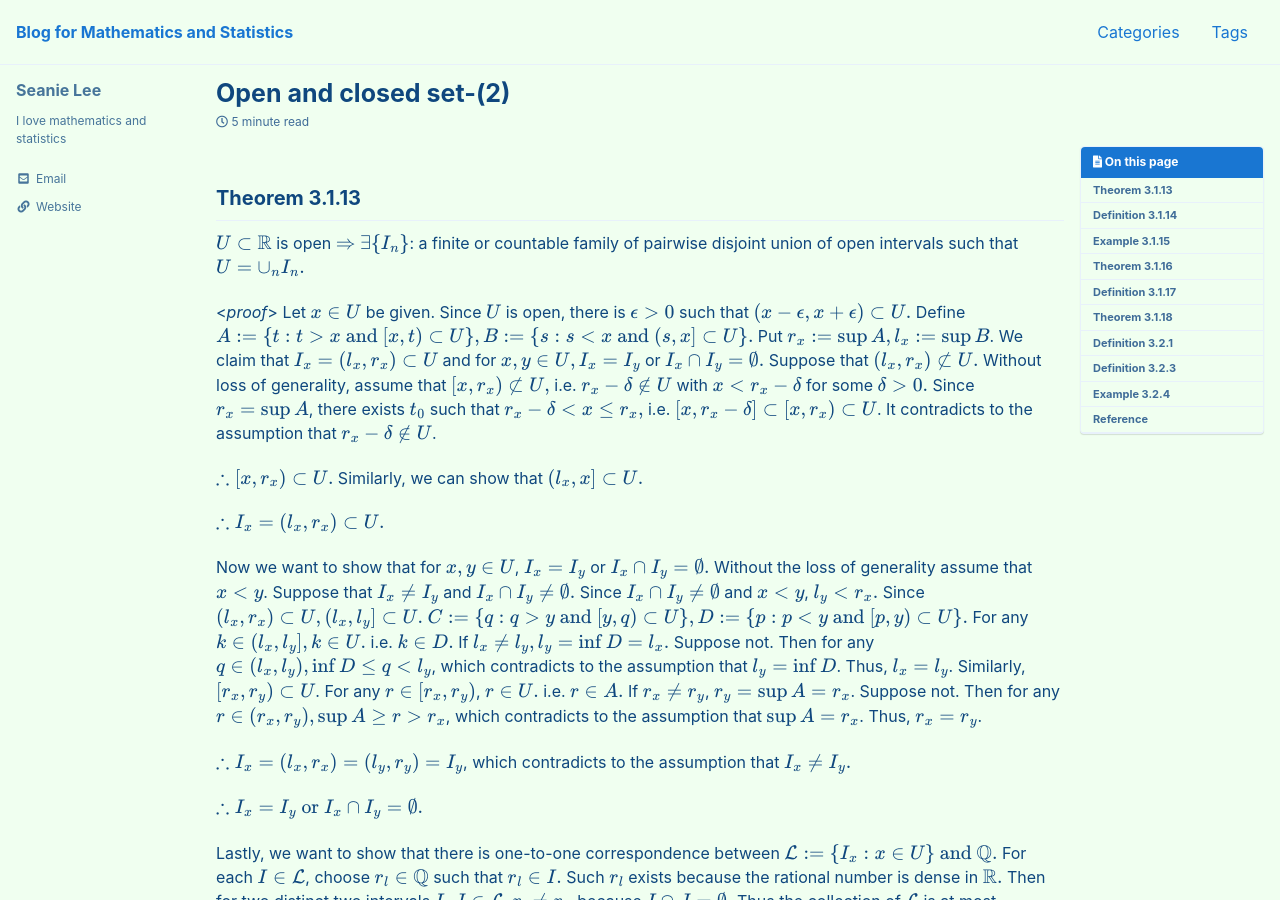
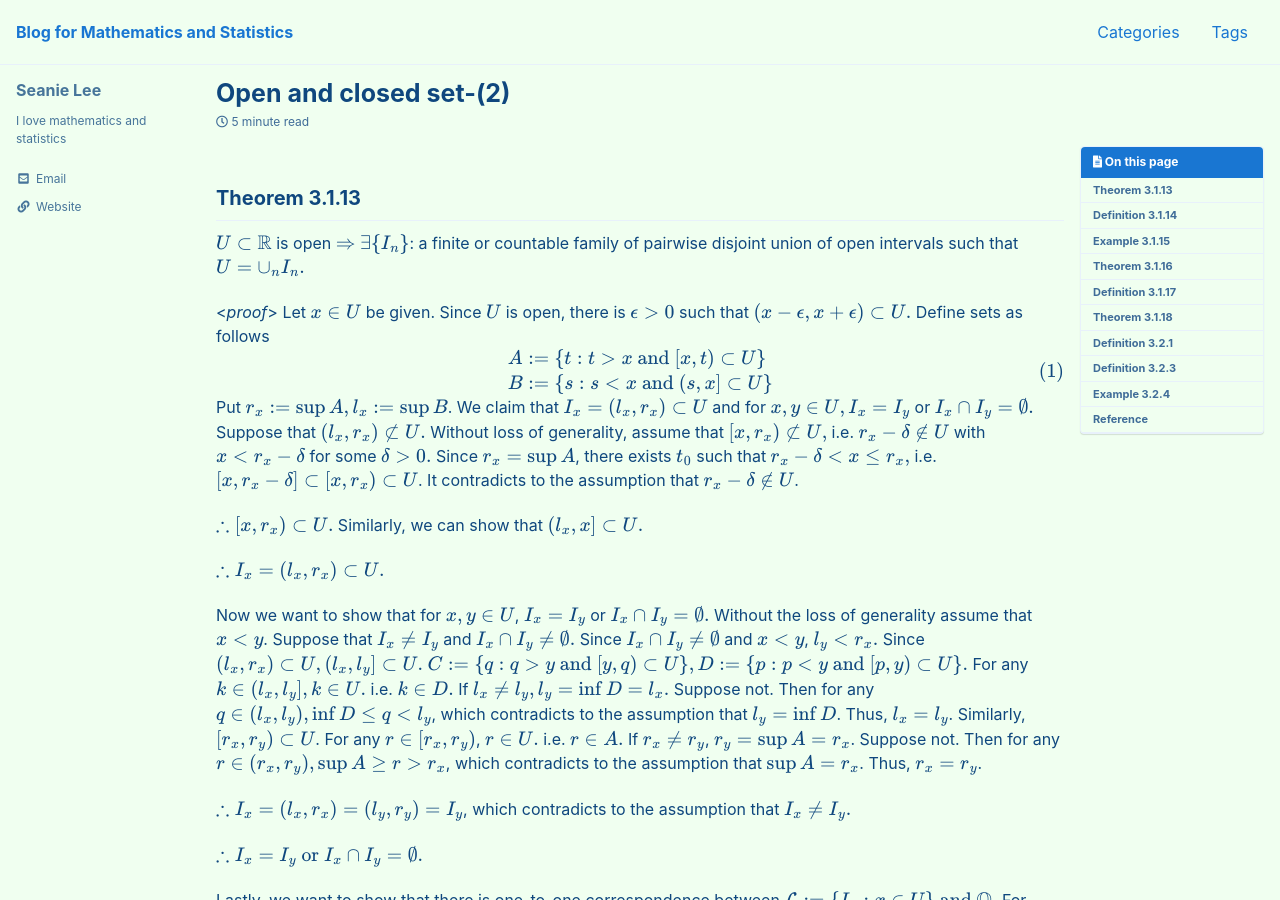
Before and after one commit to seanie12/blog, a Jekyll site: the page built from _posts/2021-01-17-open-close-2.md, in a window 1280 px wide and 900 px high. Built offline with Jekyll 4.4.1, drawn with Linux system fonts in a browser that asks for light colours; cached includes are drawn as plain includes; formulas are drawn with MathJax 3.

Commit message:
Update 2021-01-17-open-close-2.md

```diff
--- a/_posts/2021-01-17-open-close-2.md
+++ b/_posts/2021-01-17-open-close-2.md
@@ -23,7 +23,15 @@ comments : true
 $U \subset \mathbb{R}$ is open $\Rightarrow$ $$\exists \{I_n\}$$: a finite or countable family of pairwise disjoint union of open intervals such that $U=\cup_n I_n.$
 
 <*proof*>
-Let $x \in U$ be given. Since $U$ is open, there is $\epsilon >0$ such that $(x-\epsilon, x+\epsilon) \subset U.$ Define $$A := \{t: t>x \text{ and } [x,t) \subset U\}, B:=\{s: s<x \text{ and } (s,x] \subset U\} .$$ Put $r_x := \sup A, l_x := \sup B$. We claim that $I_x= (l_x, r_x)\subset U$ and for $x,y \in U, I_x = I_y$ or $I_x \cap I_y =\emptyset.$ Suppose that $(l_x, r_x) \not\subset U.$ Without loss of generality, assume that $[x, r_x) \not\subset U,$ i.e. $r_x - \delta \not\in U$ with $x<r_x-\delta$ for some $\delta>0.$ Since $r_x = \sup A$, there exists $t_0$ such that $r_x-\delta < x \leq r_x,$ i.e. $[x, r_x-\delta] \subset [x, r_x) \subset U$. It contradicts to the assumption that $r_x -\delta \not\in U$.
+Let $x \in U$ be given. Since $U$ is open, there is $\epsilon >0$ such that $(x-\epsilon, x+\epsilon) \subset U.$ Define sets as follows
+$$
+\begin{align}
+\begin{split}
+A &:= \{t: t>x \text{ and } [x,t) \subset U\} \\
+B &:=\{s: s<x \text{ and } (s,x] \subset U\} \\
+\end{split}
+\end{align}$$
+Put $r_x := \sup A, l_x := \sup B$. We claim that $I_x= (l_x, r_x)\subset U$ and for $x,y \in U, I_x = I_y$ or $I_x \cap I_y =\emptyset.$ Suppose that $(l_x, r_x) \not\subset U.$ Without loss of generality, assume that $[x, r_x) \not\subset U,$ i.e. $r_x - \delta \not\in U$ with $x<r_x-\delta$ for some $\delta>0.$ Since $r_x = \sup A$, there exists $t_0$ such that $r_x-\delta < x \leq r_x,$ i.e. $[x, r_x-\delta] \subset [x, r_x) \subset U$. It contradicts to the assumption that $r_x -\delta \not\in U$.
 
 $\therefore [x, r_x) \subset U.$
 Similarly, we can show that $(l_x, x] \subset U.$
```
